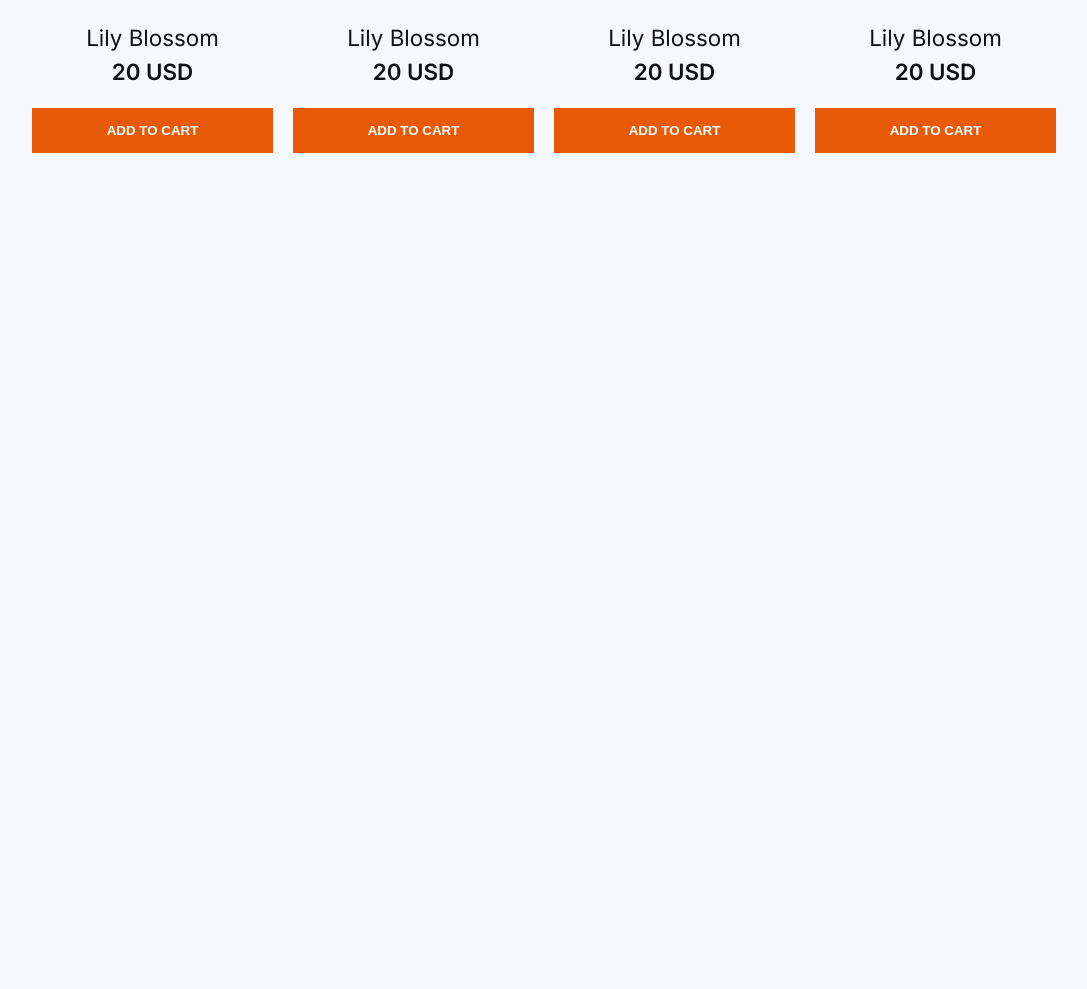
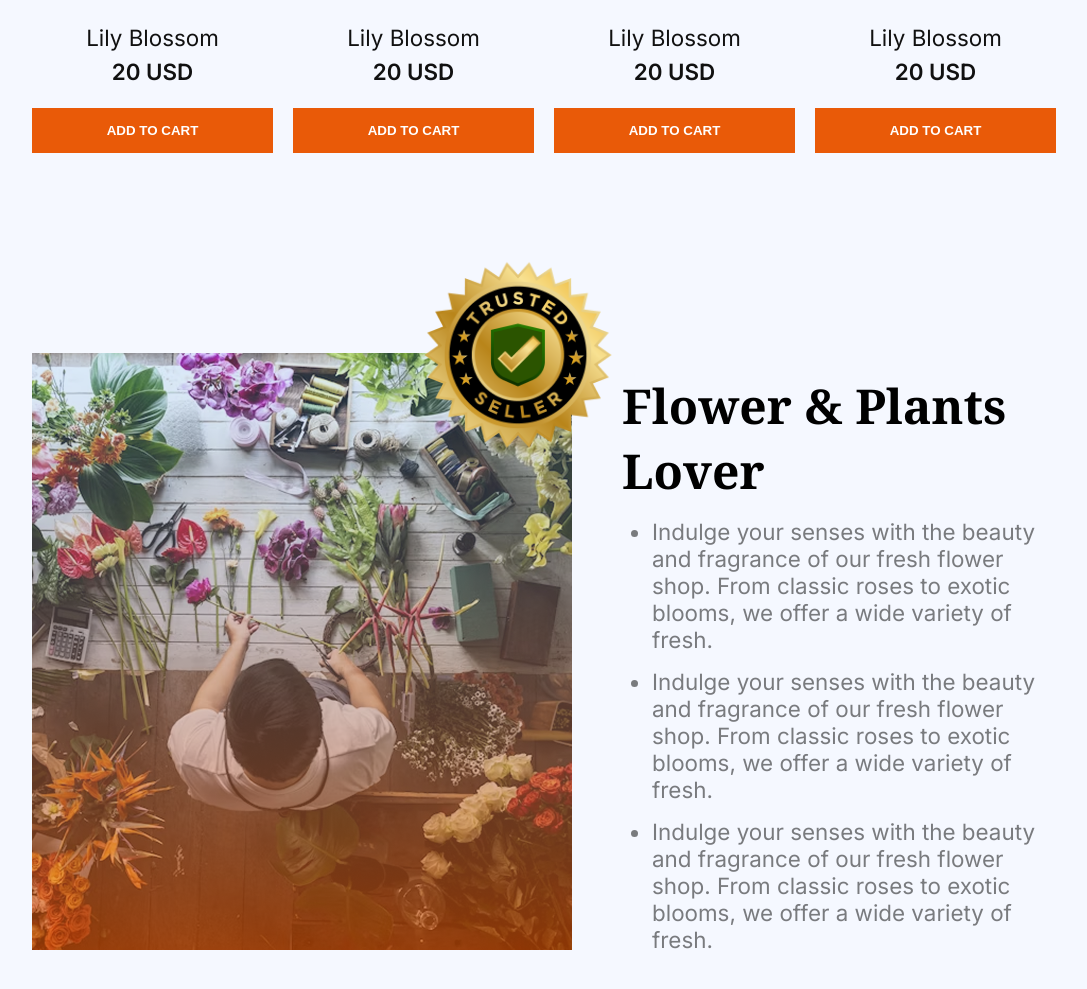
Before and after one commit to SadnurIslam/mobile-responsive-css, a plain HTML site: page index.html in a window 1280 px wide. Shown: the part 1746-2735 px from the top of the page, without its empty margins (96-1183 px from the left). Before the commit the page ends 2019 px from the top, so only its background shows below. Drawn offline with Linux system fonts and the light colour scheme.

Commit message:
plant lover section done

```diff
--- a/css/style.css
+++ b/css/style.css
@@ -162,6 +162,50 @@ header li a:hover{
     width: 100%;
 }
 
+/* plant lover section  */
+
+.plant-lover-section{
+    display: flex;
+    justify-content: space-between;
+    margin: 200px auto 120px auto;
+    gap: 30px;
+}
+
+.plant-lover-section .section-img{
+    position: relative;
+}
+
+.plant-lover-section .badge{
+    width: 260px;
+    height: 260px;
+    position: absolute;
+    right: 100;
+    top: -21%;
+    right: -14%;
+}
+
+
+.plant-lover-section .badge img{
+    width: 100%;
+    height: auto;
+}
+
+.plant-lover-section .section-text{
+    padding: 20px 0 10px 20px;
+}
+
+.plant-lover-section ul{
+    margin-left: 30px;
+    opacity: 0.5;
+    font-size: 1.4rem;
+}
+
+.plant-lover-section li{
+    margin-top: 15px;
+}
+
+
+
 
 
 /* mobile responsive design */
@@ -242,4 +286,24 @@ header li a:hover{
         grid-template-columns: repeat(2, 1fr);
     }
 
+    /* plant lover section  */
+
+    .plant-lover-section{
+        margin: 60px auto 130px auto;
+        flex-direction: column;
+    }
+
+    .plant-lover-section .badge{
+        display: none;
+    }
+
+    .plant-lover-section .section-text{
+        padding: 0;
+        /* margin-top: 10px; */
+    }
+
+    .plant-lover-section ul{
+        margin-left: 15px;
+        font-size: 1rem;
+    }
 }
--- a/index.html
+++ b/index.html
@@ -105,6 +105,22 @@
                 </div>
             </div>
         </div>
+        <div class="plant-lover-section">
+            <div class="section-img">
+                <img src="./images/flower-store.png" alt="Flower store">
+                <div class="badge">
+                    <img src="./images/trusted-badge.png" alt="trusted badge">
+                </div>
+            </div>
+            <div class="section-text">
+                <h1>Flower & Plants Lover</h1>
+                <ul>
+                    <li>Indulge your senses with the beauty and fragrance of our fresh flower shop. From classic roses to exotic blooms, we offer a wide variety of fresh.</li>
+                    <li>Indulge your senses with the beauty and fragrance of our fresh flower shop. From classic roses to exotic blooms, we offer a wide variety of fresh.</li>
+                    <li>Indulge your senses with the beauty and fragrance of our fresh flower shop. From classic roses to exotic blooms, we offer a wide variety of fresh.</li>
+                </ul>
+            </div>
+        </div>
     </main>
 </body>
 </html>
```
